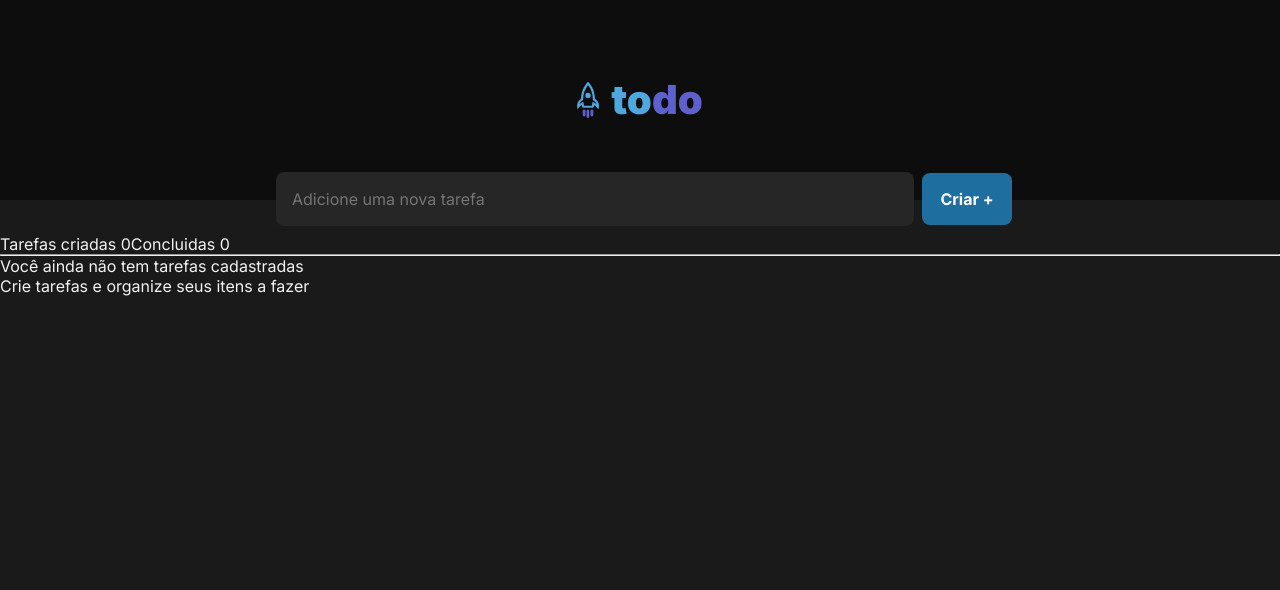
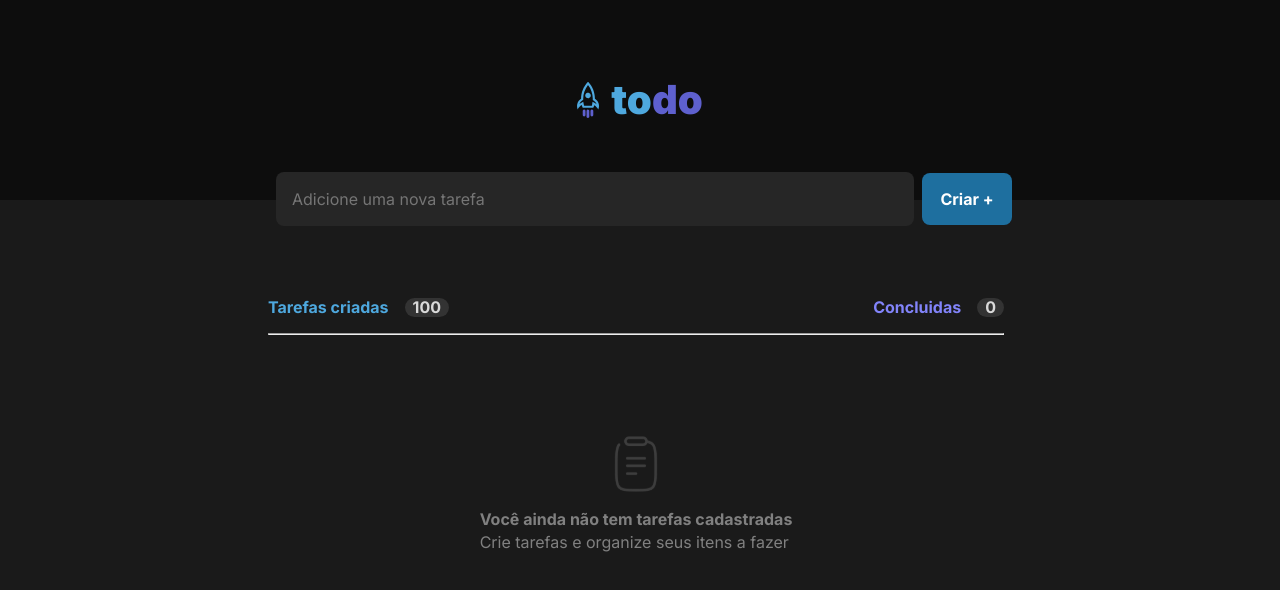
Before and after one commit to gabrielstc/todo-list, a React (Vite) app: page / in a window 1280 px wide. Shown: the top 590 px of the page. Built offline with nearby package versions, Linux system fonts and the light colour scheme.

Commit message:
feature: no tasks template

```diff
--- /dev/null
+++ b/src/App.module.css
@@ -0,0 +1,6 @@
+.wrapper {
+    display: flex;
+    align-items: center;
+    justify-content: center;
+    flex-direction: column;
+}
--- a/src/App.tsx
+++ b/src/App.tsx
@@ -1,12 +1,15 @@
 import { Header } from "./components/Header";
 import { List } from "./components/List";
 import "./global.css";
+import styles from "./App.module.css";
 
 function App() {
   return (
     <div className="App">
       <Header />
-      <List />
+      <div className={styles.wrapper}>
+        <List />
+      </div>
     </div>
   );
 }
--- a/src/components/Header.module.css
+++ b/src/components/Header.module.css
@@ -16,7 +16,7 @@
     color: var(--purple-dark)
 }
 
-img {
+.header img {
     margin-right: 12px;
     height: 2.25rem;
 
--- a/src/components/List.module.css
+++ b/src/components/List.module.css
@@ -32,3 +32,72 @@
     border: 0px;
     font-weight: 700;
 }
+
+.tasksList {
+  display: flex;
+  flex-direction: column;
+  width: 736px;
+  min-height: 287px;
+  margin-top: 64px;
+}
+
+.tasksInfo {
+  display: flex;
+  justify-content: space-between;
+  margin-bottom: 16px;
+  line-height: 15px;
+}
+
+.taskListContainer {
+  display: flex;
+  flex-direction: column;
+  align-items: center;
+  justify-content: center;
+  margin-top: 16px;
+  min-height: 287px;
+}
+
+.clipBoardIcon {
+  margin-bottom: 16px;
+  justify-content: center;
+}
+
+.noContent {
+  color: var(--gray-300);
+  line-height: 140%;
+  font-weight: 700;
+  font-size: 1rem;
+}
+
+.noContent span {
+  font-weight: 400;
+}
+
+.tasksCreated {
+  color: var(--blue);
+  font-weight: 700;
+}
+
+.tasksCompleted {
+  color: var(--purple);
+  font-weight: 700;
+}
+
+.tasksCreated, .tasksCompleted {
+  display: flex;
+  justify-content: center;
+  align-items: center;
+}
+
+.tasksInfo span {
+  background-color: var(--gray-400);
+  color: var(--gray-200);
+  border-radius: 999px;
+  min-width: 25px;
+  display: flex;
+  justify-content: center;
+  align-items: center;
+  margin-left: 16px;
+  height: 19px;
+  padding: 2px 8px;
+}
--- a/src/components/List.tsx
+++ b/src/components/List.tsx
@@ -1,4 +1,5 @@
 import styles from "./List.module.css";
+import clipboard from "../assets/clipboard.svg";
 export function List() {
   return (
     <div>
@@ -8,16 +9,19 @@ export function List() {
           <button>Criar +</button>
         </form>
       </div>
-      <div>
-        <div>
-          <span>Tarefas criadas 0</span>
-          <span>Concluidas 0</span>
-          <hr />
+      <div className={styles.tasksList}>
+        <div className={styles.tasksInfo}>
+          <p className={styles.tasksCreated}>Tarefas criadas <span>100</span></p>
+          <p className={styles.tasksCompleted}>Concluidas <span>0</span></p>
+
         </div>
-        <div>
-          <div>
+        <hr />
+        <div className={styles.taskListContainer}>
+
+        <img src={clipboard} alt="clipboard icon" className={styles.clipBoardIcon}/>
+          <div className={styles.noContent}>
             <p>Você ainda não tem tarefas cadastradas</p>
-            <p>Crie tarefas e organize seus itens a fazer</p>
+            <span><p>Crie tarefas e organize seus itens a fazer</p></span>
           </div>
         </div>
       </div>
--- a/src/global.css
+++ b/src/global.css
@@ -28,6 +28,7 @@ body {
     background: var(--gray-600);
     color: var(--gray-100);
     -webkit-font-smoothing: antialiased;
+
 }
 
 body, input, textarea, button {
```
Also changed, not shown: src/assets/clipboard.svg (added).
